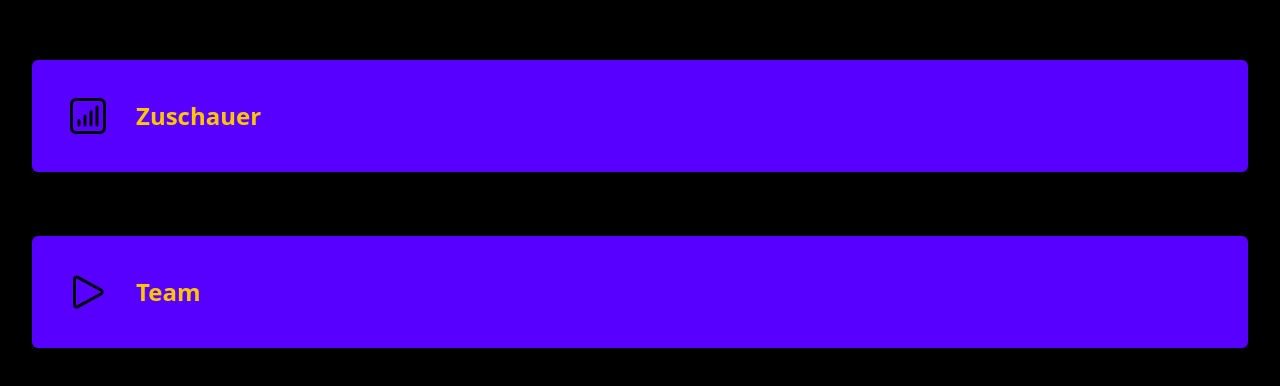
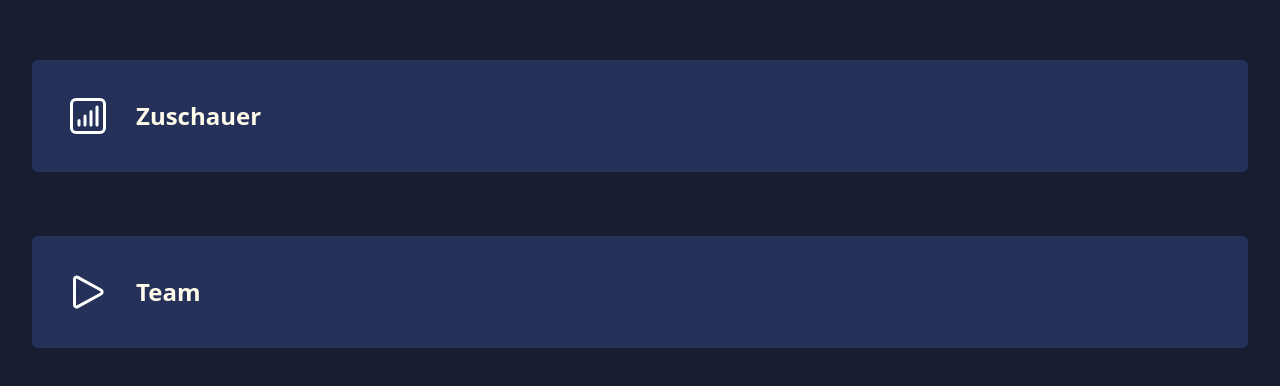
Before and after one commit to crnvl/clash, a Vue app in the folder frontend/: page / in a window 1280 px wide. Shown: the part 196-582 px from the top of the page. Built offline with nearby package versions, Linux system fonts and the light colour scheme.

Commit message:
Change colors

```diff
--- a/frontend/src/views/Landing.vue
+++ b/frontend/src/views/Landing.vue
@@ -3,7 +3,7 @@
     <router-link
       class=" bg-secondary text-error rounded-md px-2 py-8 active:scale-95 transition ease-in-out flex font-bold flex-row items-center"
       to="/spectate">
-      <svg xmlns="http://www.w3.org/2000/svg" fill="none" viewBox="0 0 24 24" stroke-width="1.5" stroke="black"
+      <svg xmlns="http://www.w3.org/2000/svg" fill="none" viewBox="0 0 24 24" stroke-width="1.5" stroke="white"
         class="w-24 h-12">
         <path stroke-linecap="round" stroke-linejoin="round"
           d="M7.5 14.25v2.25m3-4.5v4.5m3-6.75v6.75m3-9v9M6 20.25h12A2.25 2.25 0 0020.25 18V6A2.25 2.25 0 0018 3.75H6A2.25 2.25 0 003.75 6v12A2.25 2.25 0 006 20.25z" />
@@ -13,7 +13,7 @@
     <button
       class="bg-secondary text-error rounded-md px-2 py-8 active:scale-95 transition ease-in-out font-bold flex flex-row items-center"
       @click="createPlayer()">
-      <svg xmlns="http://www.w3.org/2000/svg" fill="none" viewBox="0 0 24 24" stroke-width="1.5" stroke="black"
+      <svg xmlns="http://www.w3.org/2000/svg" fill="none" viewBox="0 0 24 24" stroke-width="1.5" stroke="white"
         class="w-24 h-12">
         <path stroke-linecap="round" stroke-linejoin="round"
           d="M5.25 5.653c0-.856.917-1.398 1.667-.986l11.54 6.348a1.125 1.125 0 010 1.971l-11.54 6.347a1.125 1.125 0 01-1.667-.985V5.653z" />
--- a/frontend/tailwind.config.js
+++ b/frontend/tailwind.config.js
@@ -4,10 +4,10 @@
   theme: {
     extend: {
       colors: {
-        primary: '#000000',
-        secondary: '#5800FF',
-        accent: '#E900FF',
-        error: '#FFC600'
+        primary: '#181D31',
+        secondary: '#263159',
+        accent: '#495579',
+        error: '#FFFBEB'
       }
     }
   },
```
